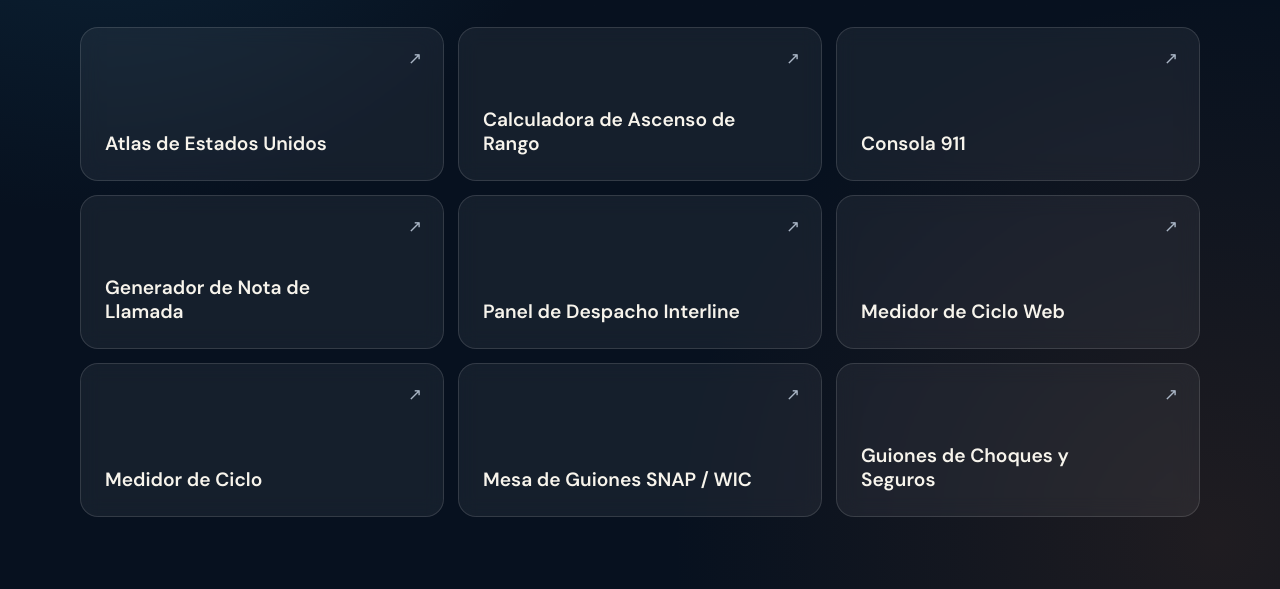
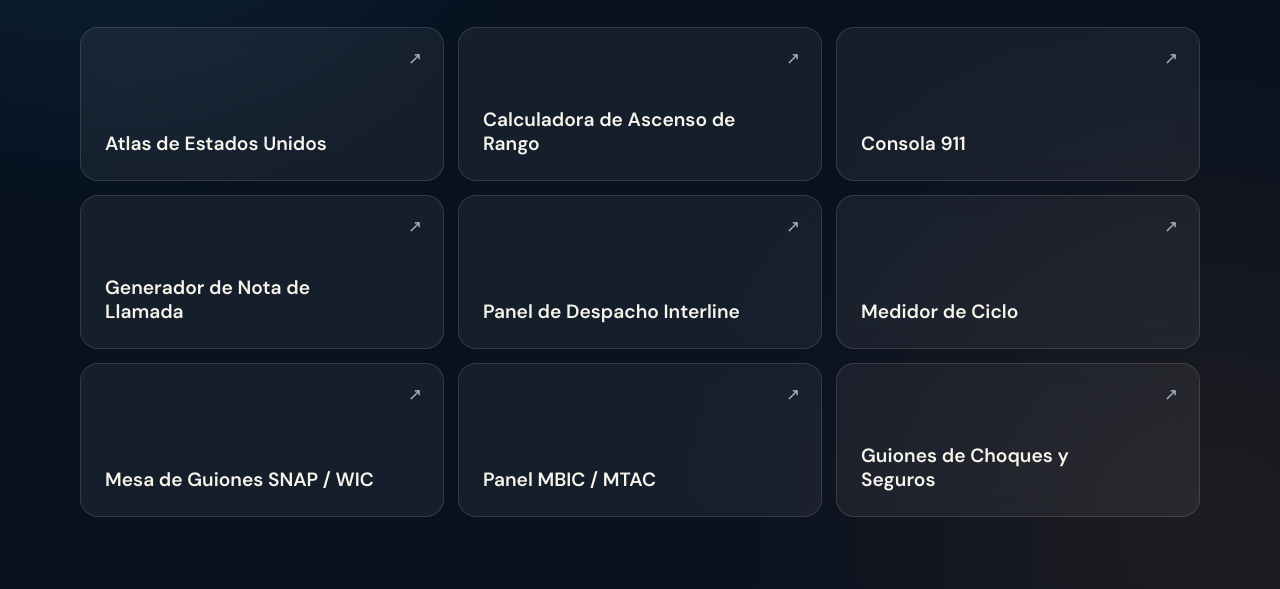
Before and after one commit to Rockstar19/Interprete, a plain HTML site: page index.html in a window 1280 px wide. Shown: the part 373-962 px from the top of the page. Drawn offline with nearby package versions, Linux system fonts and the light colour scheme; a web font is replaced by a local one.

Commit message:
Actualizar índice y añadir navegación de retorno

```diff
--- a/index.html
+++ b/index.html
@@ -44,9 +44,9 @@
       <a href="consola-911-interprete.html"><span class="titulo">Consola 911</span></a>
       <a href="generador_nota_llamada.html"><span class="titulo">Generador de Nota de Llamada</span></a>
       <a href="interline-generador-scripts.html"><span class="titulo">Panel de Despacho Interline</span></a>
-      <a href="medidor-ciclo-interprete-web.html"><span class="titulo">Medidor de Ciclo Web</span></a>
       <a href="medidor-ciclo-interprete.html"><span class="titulo">Medidor de Ciclo</span></a>
       <a href="mesa-de-guiones-snap.html"><span class="titulo">Mesa de Guiones SNAP / WIC</span></a>
+      <a href="panel-mbic-mtac.html"><span class="titulo">Panel MBIC / MTAC</span></a>
       <a href="scripts-choques-seguro.html"><span class="titulo">Guiones de Choques y Seguros</span></a>
     </nav>
   </main>
```
Also changed, not shown: panel-mbic-mtac.html (+7 -0 lines).
